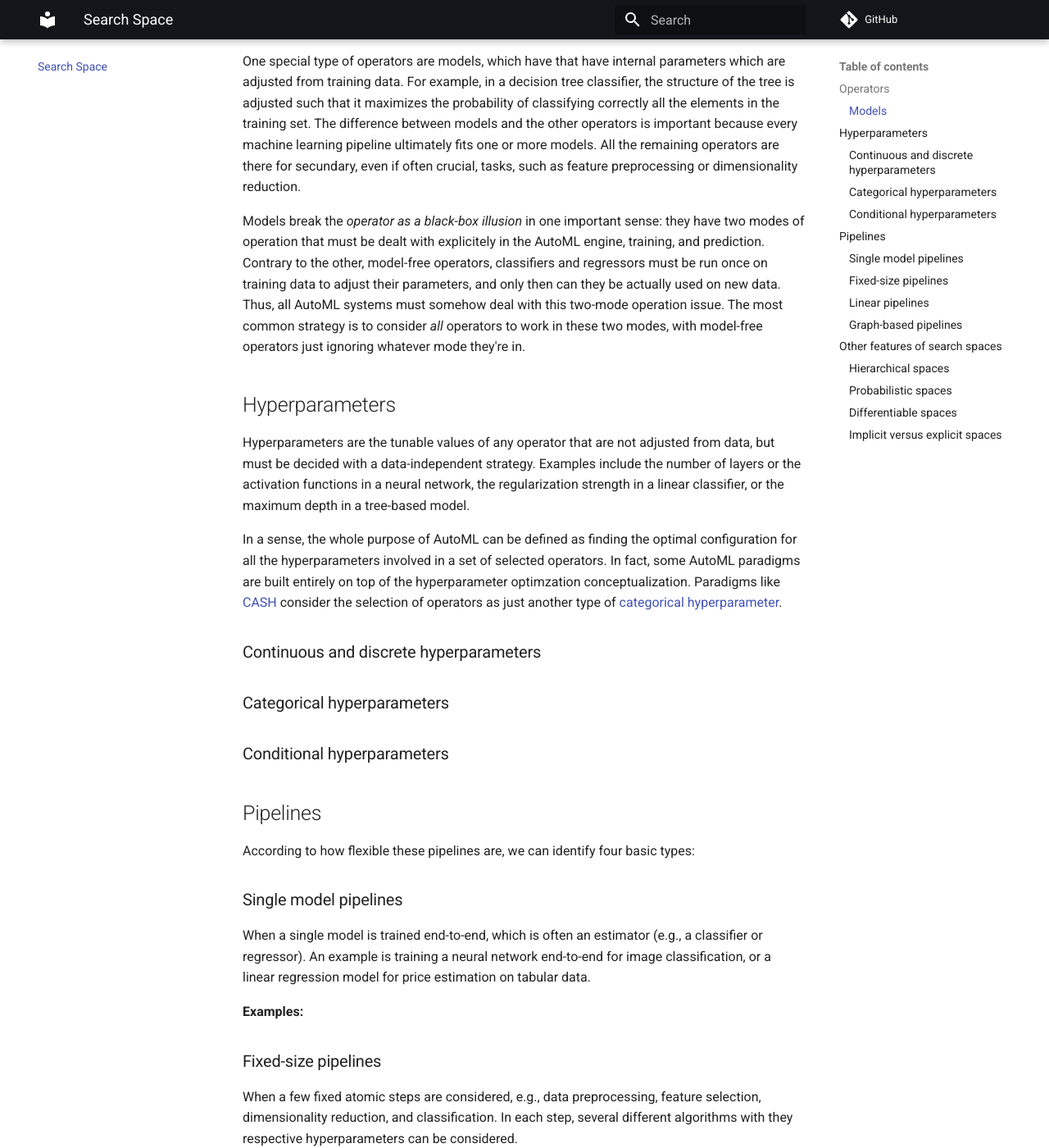
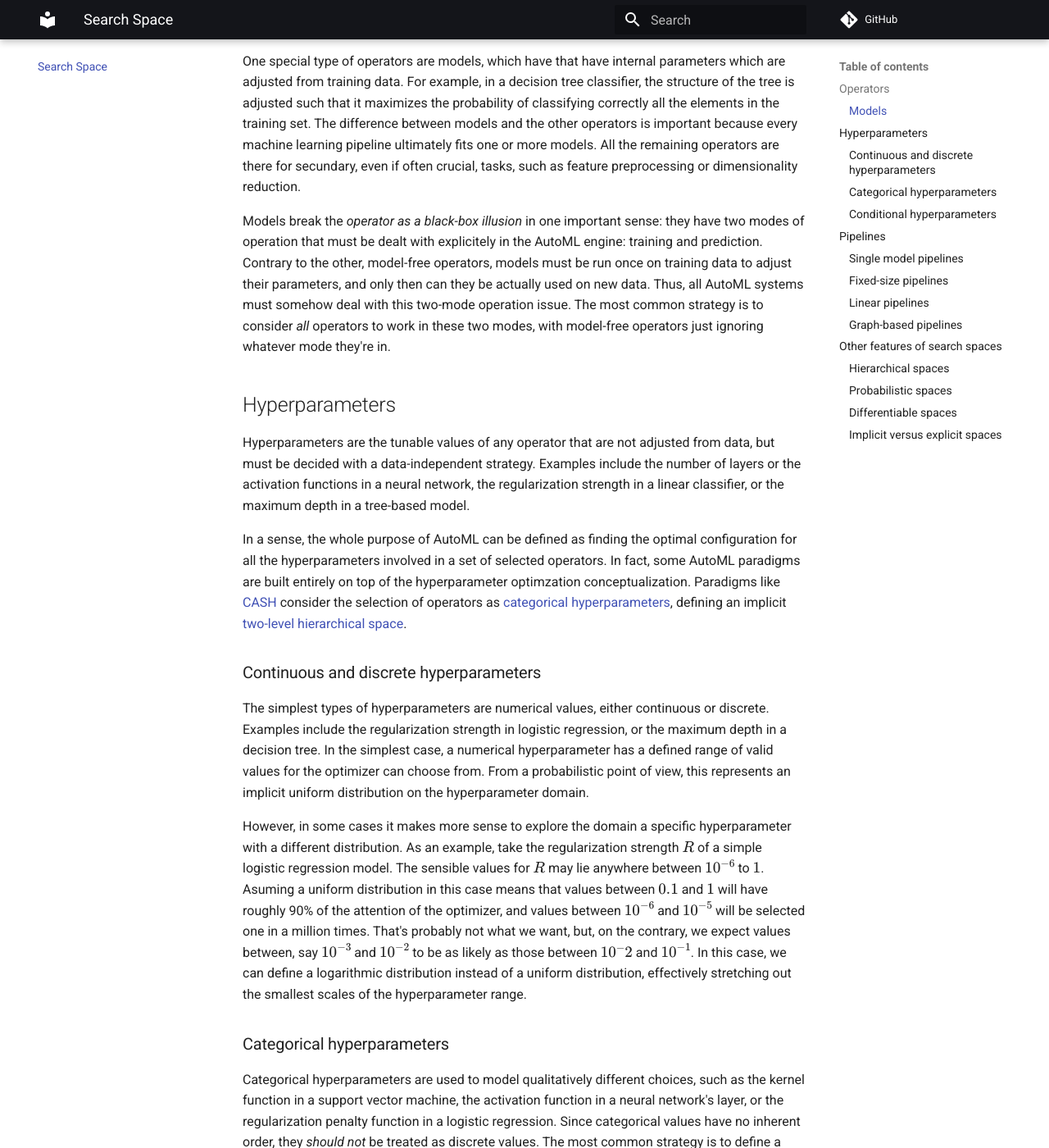
Before and after one commit to autogoal/survey, an MkDocs documentation site: the page built from docs/search-space.md, in a window 1280 px wide and 1400 px high, scrolled down 1058 px. Shown: the whole window at 82% size. Built offline with MkDocs 1.6.1 and Material for MkDocs 9.7.7, drawn with Linux system fonts in a browser that asks for light colours; comment, search, counter and statistics services are not loaded; some of the changed text lies outside the part shown.

Commit message:
Add some hps

```diff
--- a/docs/search-space.md
+++ b/docs/search-space.md
@@ -15,7 +15,7 @@ The input and output define how that operator interacts with other operators in
 This is not as simple as defining an input and output *type*, since often types, at least in their conventional definition in programming languages (i.e., independent types), are insufficient to completely characterize whether an operator can act on a given input.
 For example, most algorithms in [`scikit-learn`](https://scikit-learn.org) take matrices as input, but some can only act on *dense* matrices, while others work for both dense and sparse matrices.
 Similarly, in NAS, most operators are neural layers, which all receive tensors as inputs.
-However, they work on specific tensor *shapes*, and we cannot connect a layer $L_1$ to another layer $L_2$ unless their output and input shapes match, respectively.
+However, they work on specific tensor *shapes*, and we cannot connect a layer $l_1$ to another layer $l_2$ unless their output and input shapes match, respectively.
 
 Therefore, to completely characterize an operator, an AutoML systems needs and implict or explicit typing system that is able to capture these restrictions.
 The more flexible the pipeline representation and the more varied the types of operators involved, the more sophisticated the typing system should be.
@@ -29,8 +29,8 @@ For example, in a decision tree classifier, the structure of the tree is adjuste
 The difference between models and the other operators is important because every machine learning pipeline ultimately fits one or more models.
 All the remaining operators are there for secundary, even if often crucial, tasks, such as feature preprocessing or dimensionality reduction.
 
-Models break the *operator as a black-box illusion* in one important sense: they have two modes of operation that must be dealt with explicitely in the AutoML engine, training, and prediction.
-Contrary to the other, model-free operators, classifiers and regressors must be run once on training data to adjust their parameters, and only then can they be actually used on new data.
+Models break the *operator as a black-box illusion* in one important sense: they have two modes of operation that must be dealt with explicitely in the AutoML engine: training and prediction.
+Contrary to the other, model-free operators, models must be run once on training data to adjust their parameters, and only then can they be actually used on new data.
 Thus, all AutoML systems must somehow deal with this two-mode operation issue.
 The most common strategy is to consider *all* operators to work in these two modes, with model-free operators just ignoring whatever mode they're in.
 
@@ -41,11 +41,27 @@ Examples include the number of layers or the activation functions in a neural ne
 
 In a sense, the whole purpose of AutoML can be defined as finding the optimal configuration for all the hyperparameters involved in a set of selected operators.
 In fact, some AutoML paradigms are built entirely on top of the hyperparameter optimzation conceptualization.
-Paradigms like [CASH](../#combined-algorithm-selection-and-hyperparameter-optimization) consider the selection of operators as just another type of [categorical hyperparameter](#categorical-hyperparameters).
+Paradigms like [CASH](../#combined-algorithm-selection-and-hyperparameter-optimization) consider the selection of operators as [categorical hyperparameters](#categorical-hyperparameters), defining an implicit [two-level hierarchical space](#hierarchical-spaces).
 
 ### Continuous and discrete hyperparameters
 
+The simplest types of hyperparameters are numerical values, either continuous or discrete.
+Examples include the regularization strength in logistic regression, or the maximum depth in a decision tree.
+In the simplest case, a numerical hyperparameter has a defined range of valid values for the optimizer can choose from.
+From a probabilistic point of view, this represents an implicit uniform distribution on the hyperparameter domain.
+
+However, in some cases it makes more sense to explore the domain a specific hyperparameter with a different distribution.
+As an example, take the regularization strength $R$ of a simple logistic regression model.
+The sensible values for $R$ may lie anywhere between $10^{-6}$ to $1$.
+Asuming a uniform distribution in this case means that values between $0.1$ and $1$ will have roughly 90% of the attention of the optimizer, and values between $10^{-6}$ and $10^{-5}$ will be selected one in a million times.
+That's probably not what we want, but, on the contrary, we expect values between, say $10^{-3}$ and $10^{-2}$ to be as likely as those between $10{^-2}$ and $10^{-1}$.
+In this case, we can define a logarithmic distribution instead of a uniform distribution, effectively stretching out the smallest scales of the hyperparameter range.
+
 ### Categorical hyperparameters
+
+Categorical hyperparameters are used to model qualitatively different choices, such as the kernel function in a support vector machine, the activation function in a neural network's layer, or the regularization penalty function in a logistic regression.
+Since categorical values have no inherent order, they *should not* be treated as discrete values.
+The most common strategy is to define a categorical distribution, which assigns a probability $p_i$ to every value $i$ of a given hyperparameter, such that $\sum p_i = 1$.
 
 ### Conditional hyperparameters
 
```
Also changed, not shown: other parts of docs/search-space.md (+1 -1 lines).
